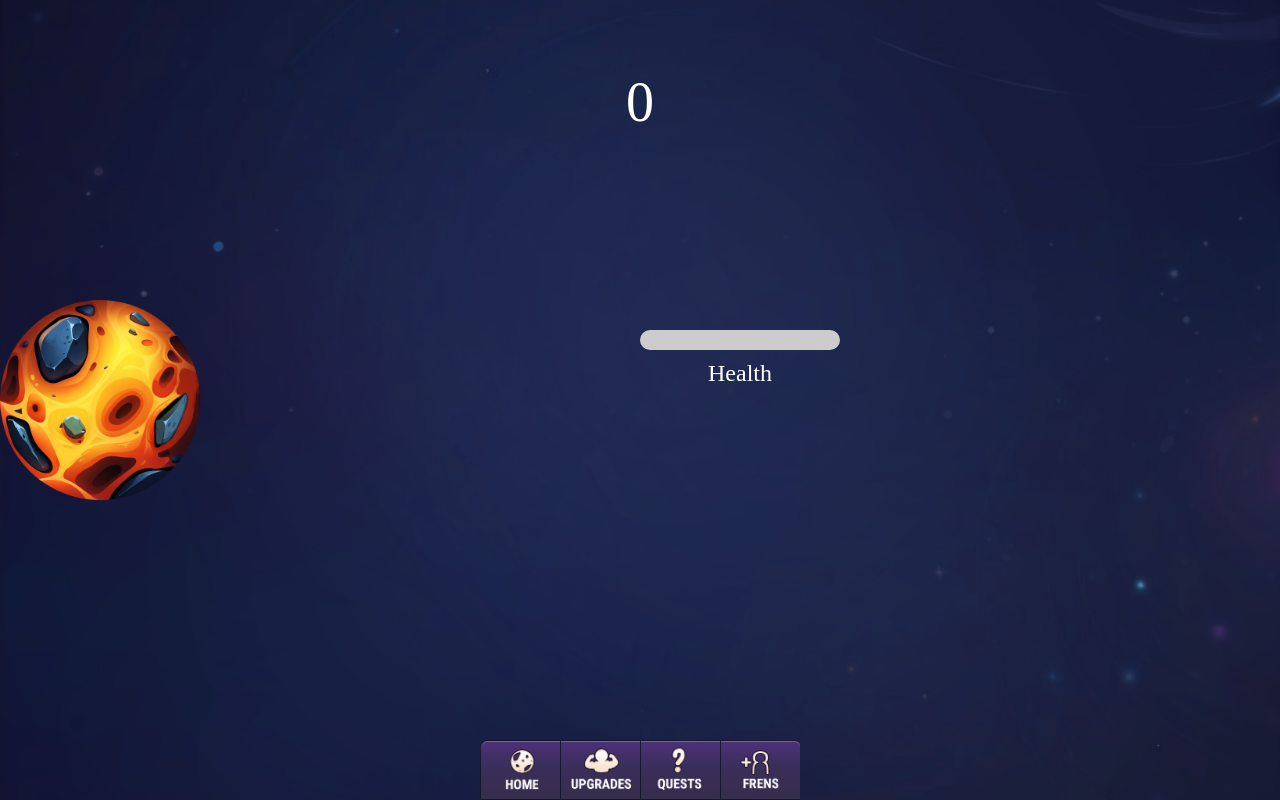
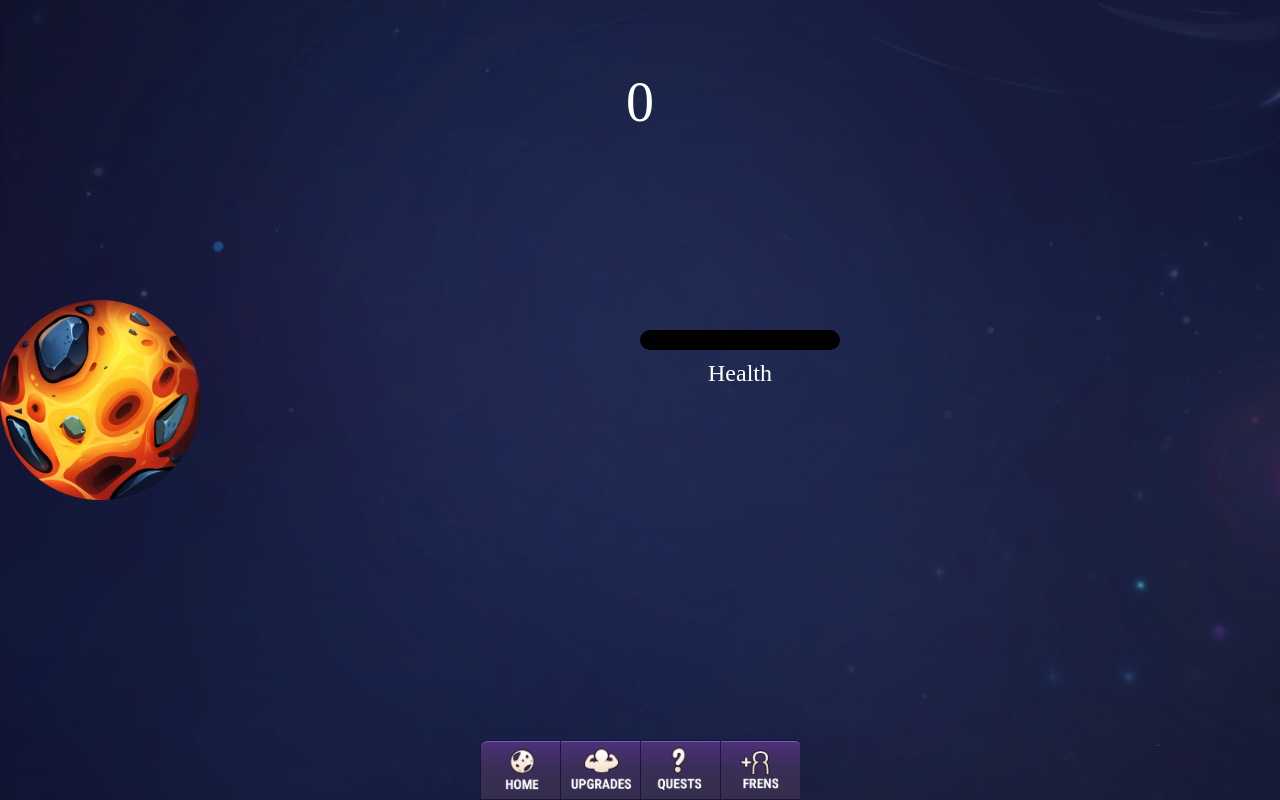
Before and after one commit to Venomiconio123/123455, a plain HTML site: page index.html in a window 1280 px wide. Drawn offline with Linux system fonts and the light colour scheme.

Commit message:
Update style.css

```diff
--- a/style.css
+++ b/style.css
@@ -128,3 +128,8 @@ body {
     transform: translateX(-50%);
     width: auto; /* Для автоматического размера текста */
 }
+
+.energy-level {
+    width: 100%; /* Ширина полосы энергии заполняется полностью */
+    height: 100%; /* Высота полосы энергии */
+    background-color: #000000; /* Цвет полосы энергии */
```
